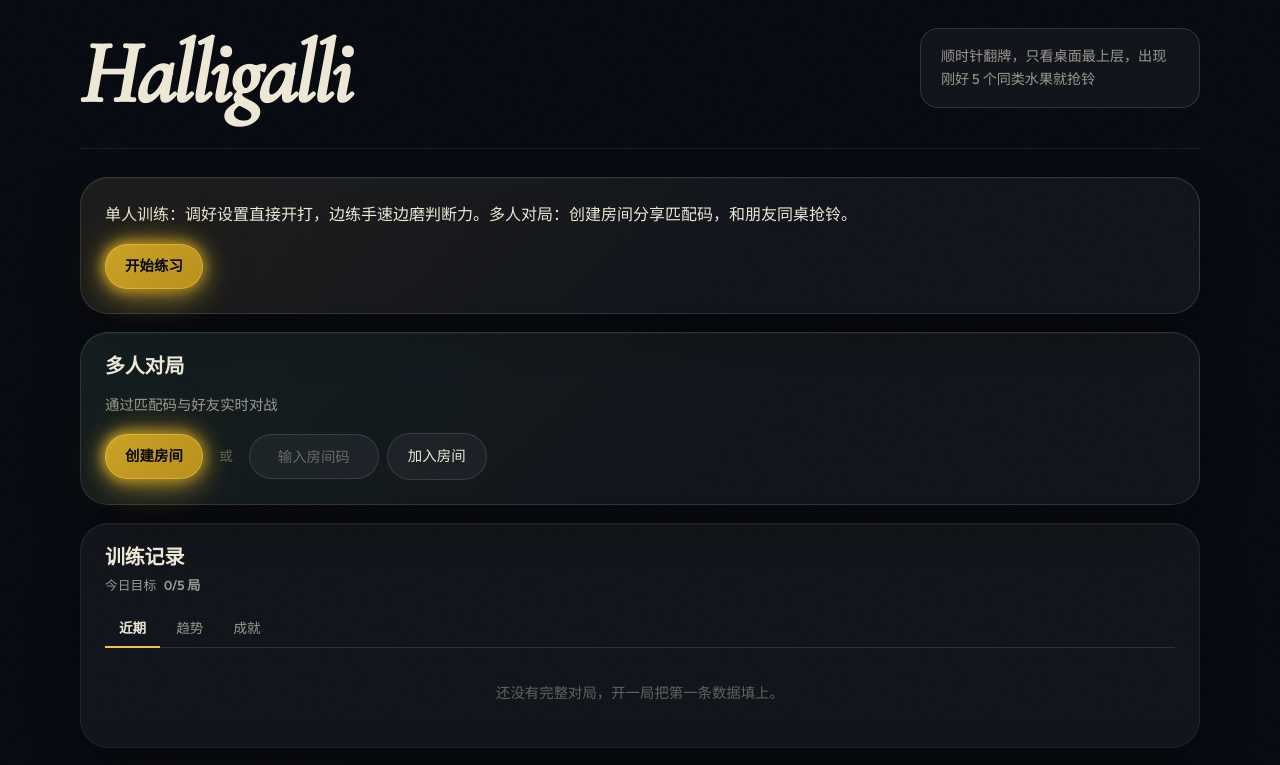
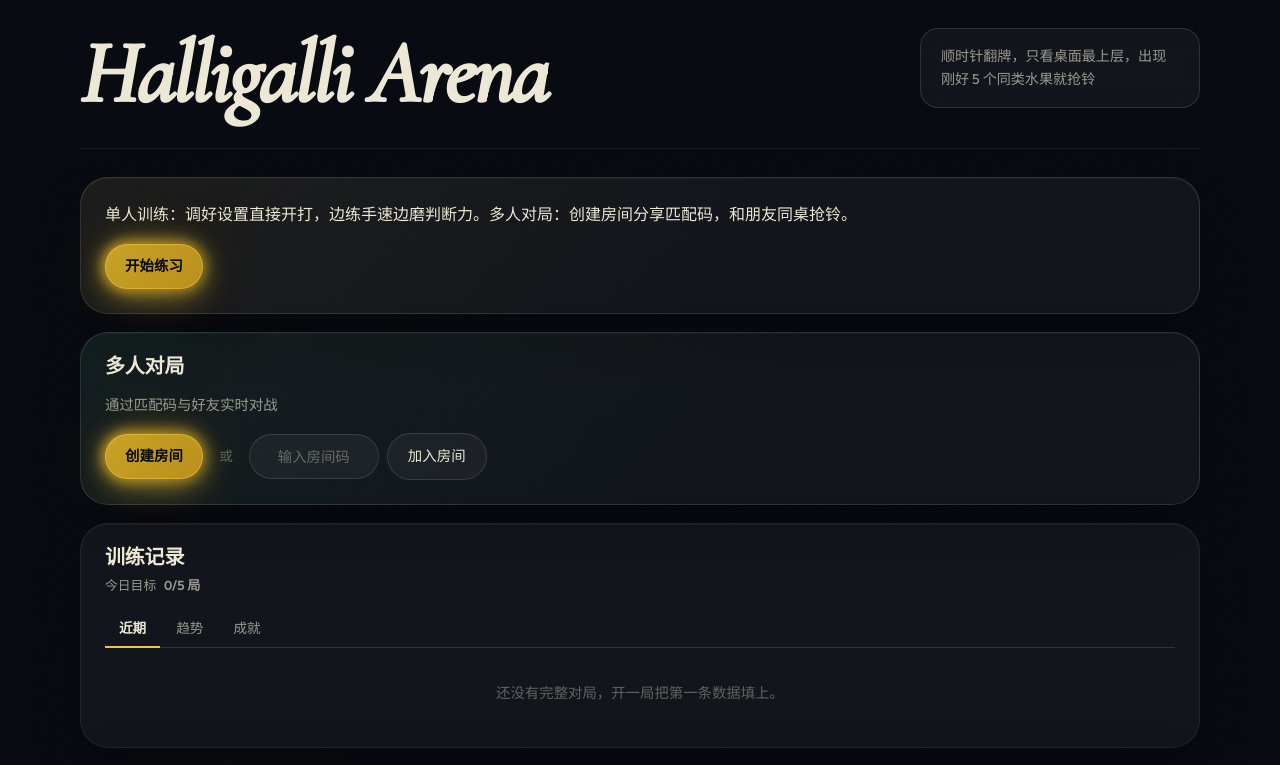
Before and after one commit to optiplex331/Halligalli-BossYang, a React (Vite) app: page / in a window 1280 px wide. Shown: the top 765 px of the page. Built offline with nearby package versions, Linux system fonts and the light colour scheme.

Commit message:
chore(branding): rename public identity to Halligalli Arena

```diff
--- a/index.html
+++ b/index.html
@@ -6,7 +6,11 @@
       name="viewport"
       content="width=device-width, initial-scale=1.0"
     />
-    <title>Halligalli Boss Practice</title>
+    <meta
+      name="description"
+      content="Halligalli Arena is a browser trainer for exact-five bell reactions, solo practice, and real-time multiplayer rooms."
+    />
+    <title>Halligalli Arena</title>
     <link rel="preconnect" href="https://fonts.googleapis.com" />
     <link rel="preconnect" href="https://fonts.gstatic.com" crossorigin />
     <link href="https://fonts.googleapis.com/css2?family=Cormorant+Garamond:ital,wght@0,500;0,600;0,700;1,500&family=JetBrains+Mono:wght@400;600;700&family=Outfit:wght@300;400;500;600&display=swap" rel="stylesheet" />
--- a/package.json
+++ b/package.json
@@ -1,5 +1,5 @@
 {
-	"name": "halligalli-web",
+	"name": "halligalli-arena",
 	"private": true,
 	"packageManager": "pnpm@11.0.9",
 	"type": "module",
--- a/src/App.tsx
+++ b/src/App.tsx
@@ -1333,7 +1333,7 @@
       <section className="app-panel">
         <header className="hero">
           <div>
-            <h1>Halligalli</h1>
+            <h1>Halligalli Arena</h1>
           </div>
           <div className="hero-rule">{t("heroRule")}</div>
         </header>
```
Also changed, not shown: 2 other files (tests, documents, lock files or other folders).
